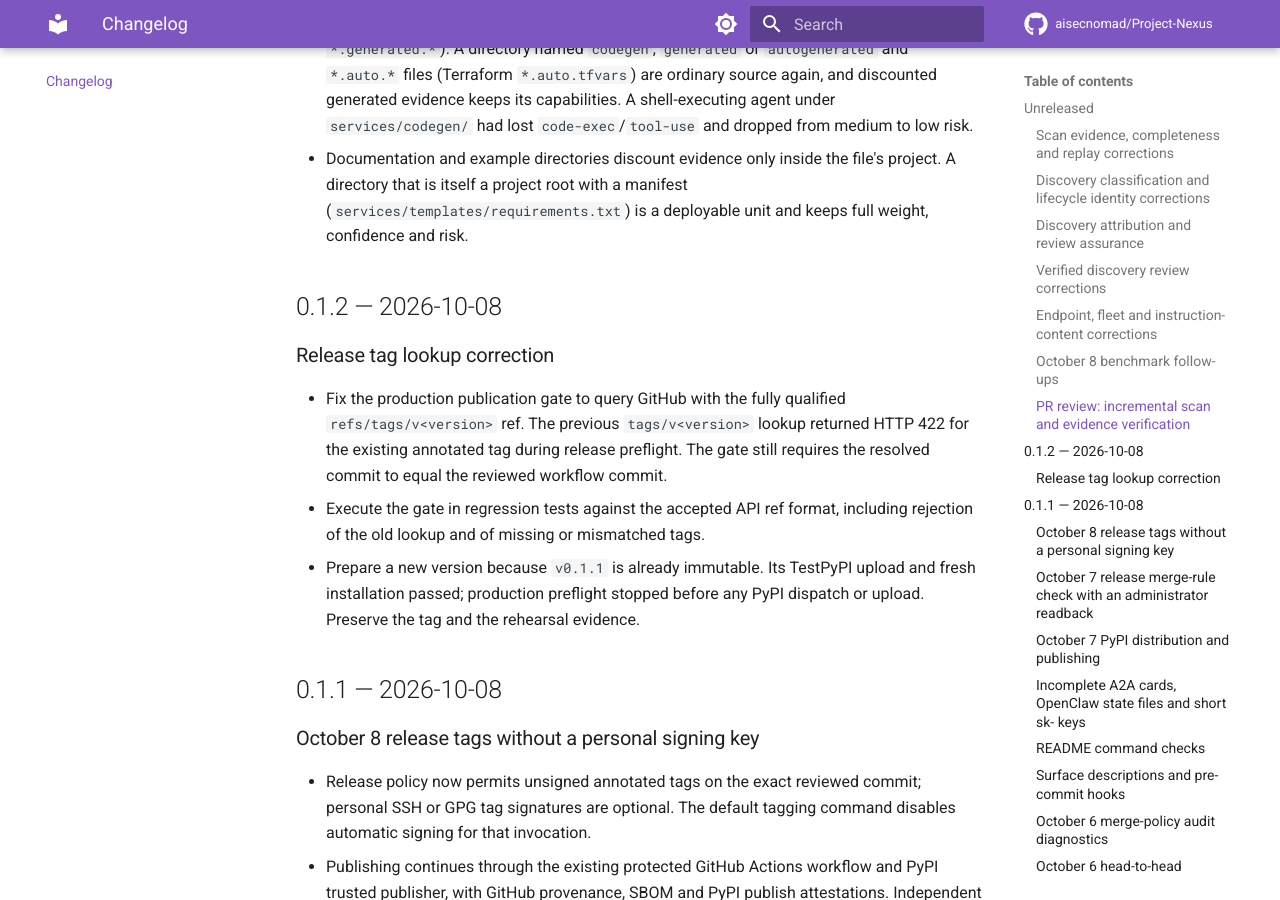
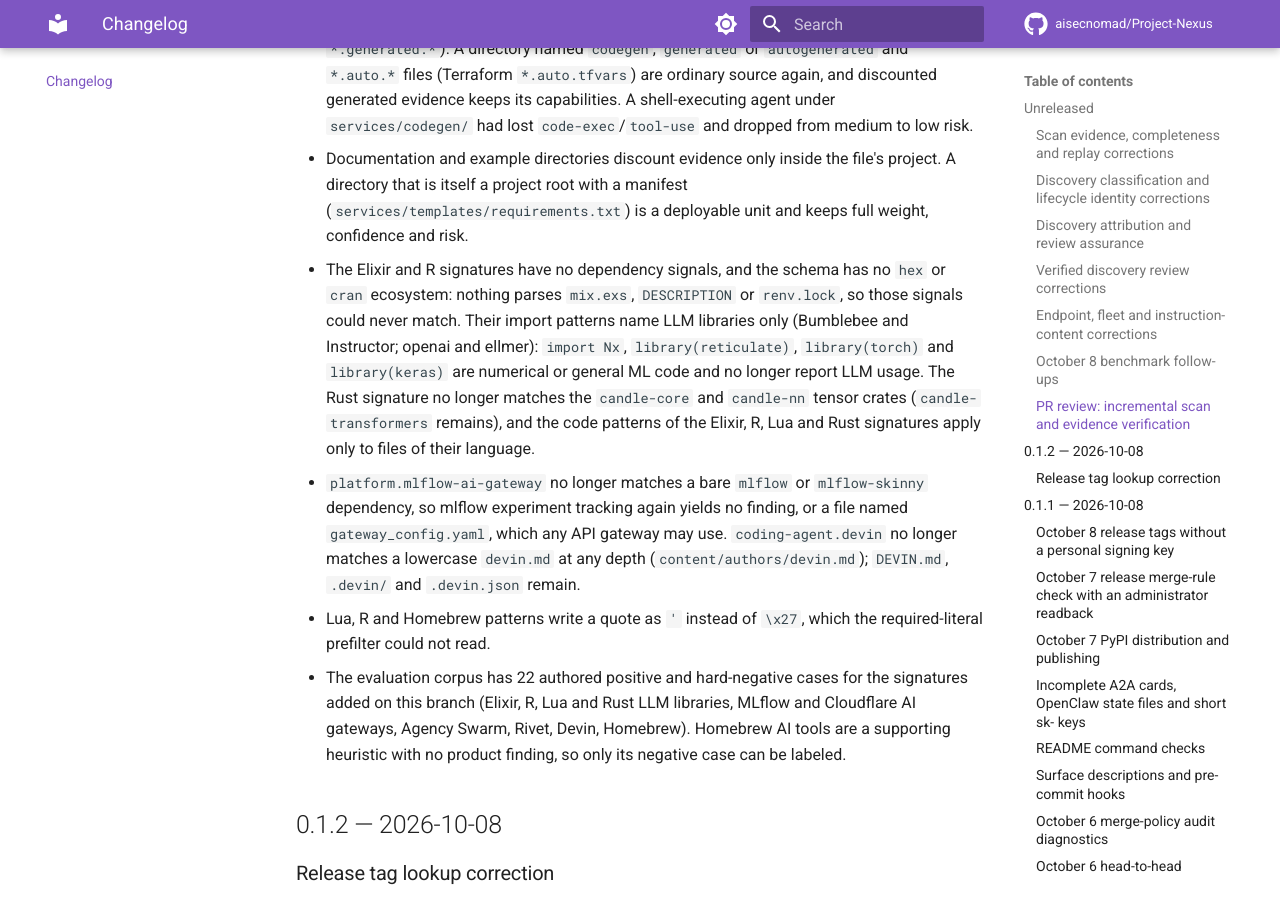
Before and after one commit to aisecnomad/Project-Nexus, an MkDocs documentation site: the page built from docs/changelog.md, in a window 1280 px wide and 900 px high, scrolled down 4914 px. Built offline with MkDocs 1.6.1 and Material for MkDocs 9.7.7, drawn with Linux system fonts in a browser that asks for light colours; comment, search, counter and statistics services are not loaded.

Commit message:
Remove dead hex/cran signals and narrow new signatures to LLM use
The signatures added on this branch reported general code as LLM usage and
declared signals nothing could match:

- hex and cran dependency signals were dead: no parser reads mix.exs,
  DESCRIPTION or renv.lock. They and the two ecosystems are removed, which
  also restores test_namespace_table_covers_every_category_and_manifest_
  ecosystems_are_closed.
- "import Nx" (Elixir numerics) and library(reticulate|torch|keras) (R) raised
  "LLM usage". The Elixir and R import patterns now name Bumblebee/Instructor
  and openai/ellmer only, the Rust signature drops the candle-core/candle-nn
  tensor crates, and the Elixir, R, Lua and Rust code patterns apply only to
  their own language.
- platform.mlflow-ai-gateway matched a bare mlflow dependency, so an mlflow
  tracking project produced a finding again (breaking the #162 regression
  test_mlflow_tracking_alone_is_not_a_model_provider), and matched any file
  named gateway_config.yaml. Both signals are removed.
- coding-agent.devin matched devin.md at any depth, so an author page
  content/authors/devin.md became an agent-config with code-exec. The
  lowercase name is dropped; DEVIN.md, .devin/ and .devin.json remain.
- Lua, R and Homebrew patterns spelled a quote as \x27, which the required-
  literal prefilter cannot read, failing
  test_shipped_packs_mostly_have_required_literals for import patterns.

tests/unit/test_new_signature_precision.py and 22 new evaluation-corpus cases
cover positives and hard negatives for every signature this branch adds; six
of the negatives fail on the previous packs. The signal count drops from 1067
to 1063 in README.md and RELEASE_NOTES.md.

Signed-off-by: Claude <noreply@anthropic.com>
Co-Authored-By: Claude Opus 5.5 <noreply@anthropic.com>
Claude-Session: https://claude.ai/code/session_01NNpBL4DqDDJdF9hLExvpc9

```diff
--- a/CHANGELOG.md
+++ b/CHANGELOG.md
@@ -194,6 +194,28 @@ author-written and not independent review.
   file's project. A directory that is itself a project root with a manifest
   (`services/templates/requirements.txt`) is a deployable unit and keeps full
   weight, confidence and risk.
+- The Elixir and R signatures have no dependency signals, and the schema has
+  no `hex` or `cran` ecosystem: nothing parses `mix.exs`, `DESCRIPTION` or
+  `renv.lock`, so those signals could never match. Their import patterns name
+  LLM libraries only (Bumblebee and Instructor; openai and ellmer):
+  `import Nx`, `library(reticulate)`, `library(torch)` and `library(keras)` are
+  numerical or general ML code and no longer report LLM usage. The Rust
+  signature no longer matches the `candle-core` and `candle-nn` tensor crates
+  (`candle-transformers` remains), and the code patterns of the Elixir, R, Lua
+  and Rust signatures apply only to files of their language.
+- `platform.mlflow-ai-gateway` no longer matches a bare `mlflow` or
+  `mlflow-skinny` dependency, so mlflow experiment tracking again yields no
+  finding, or a file named `gateway_config.yaml`, which any API gateway may
+  use. `coding-agent.devin` no longer matches a lowercase `devin.md` at any
+  depth (`content/authors/devin.md`); `DEVIN.md`, `.devin/` and `.devin.json`
+  remain.
+- Lua, R and Homebrew patterns write a quote as `'` instead of `\x27`, which
+  the required-literal prefilter could not read.
+- The evaluation corpus has 22 authored positive and hard-negative cases for
+  the signatures added on this branch (Elixir, R, Lua and Rust LLM libraries,
+  MLflow and Cloudflare AI gateways, Agency Swarm, Rivet, Devin, Homebrew).
+  Homebrew AI tools are a supporting heuristic with no product finding, so only
+  its negative case can be labeled.
 
 ## 0.1.2 — 2026-10-08
 
```
Also changed, not shown: README.md (+1 -1 lines), RELEASE_NOTES.md (+1 -1 lines), docs/signatures.md (+5 -2 lines), 7 other files.
